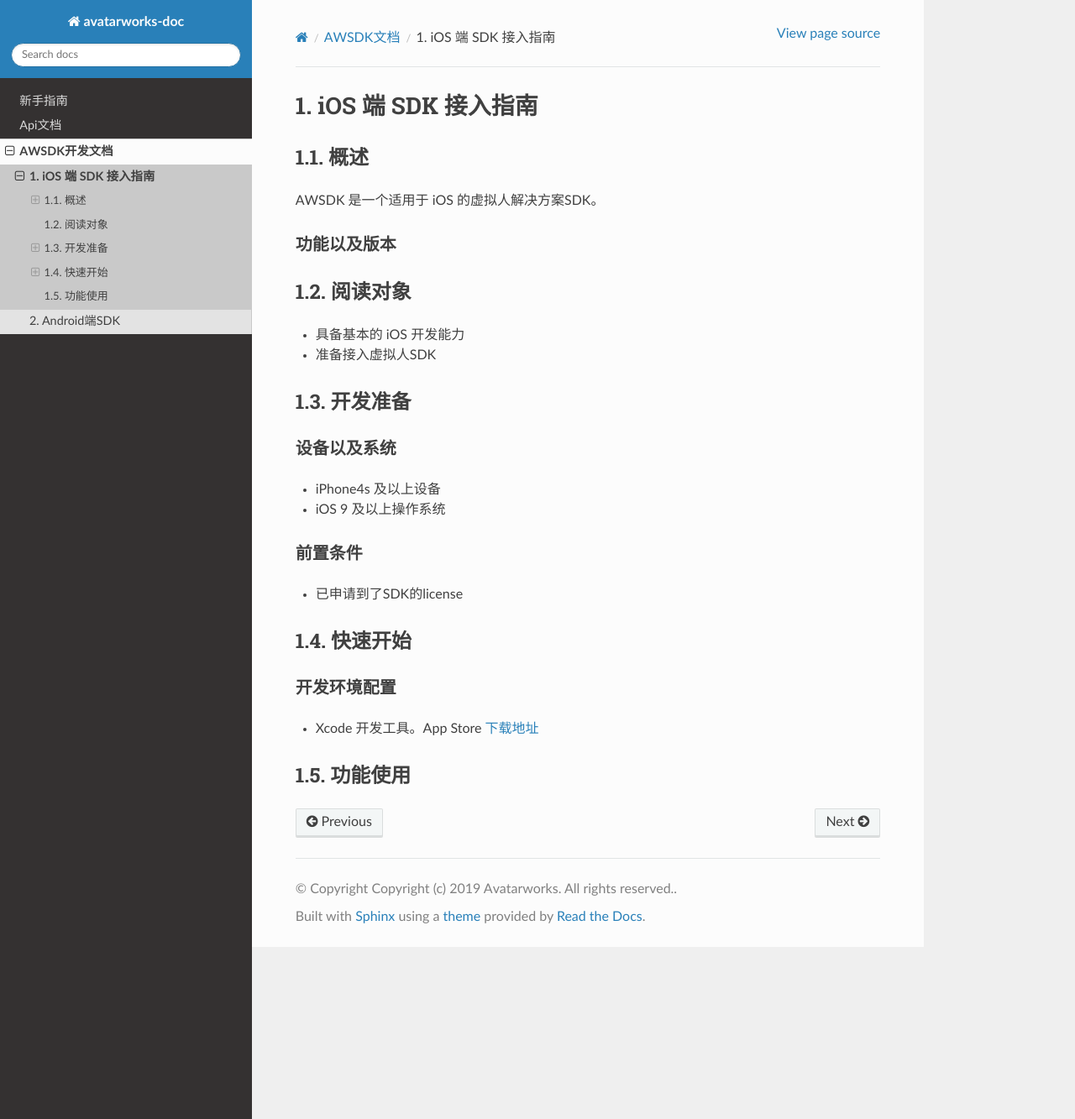
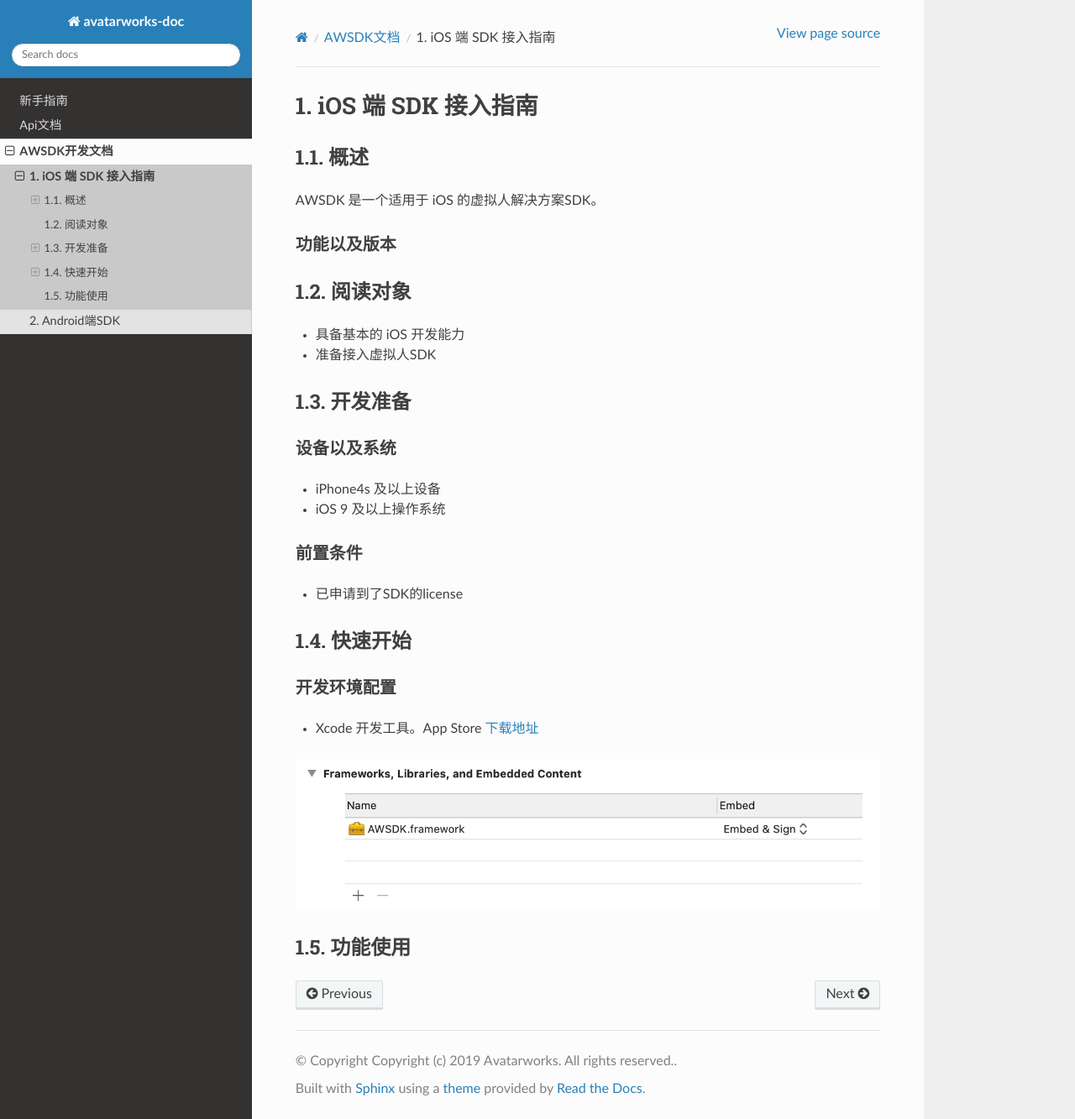
Before and after one commit to avatarworks/doc, a Sphinx documentation site: the page built from source/awsdk/ios.rst, in a window 1280 px wide and 1333 px high. Shown: the whole window at 84% size. Built offline with Sphinx 7.4.7 and the Read the Docs theme 2.0.0, drawn with Linux system fonts in a browser that asks for light colours.

Commit message:
Update ios.rst

```diff
--- a/source/awsdk/ios.rst
+++ b/source/awsdk/ios.rst
@@ -38,5 +38,7 @@ AWSDK 是一个适用于 iOS 的虚拟人解决方案SDK。
 
 .. _下载地址: https://apps.apple.com/us/app/xcode/id497799835?ls=1&mt=12
 
+.. image:: /_static/img/awsdk_xcode_config.png
+
 功能使用
 --------------------
```
